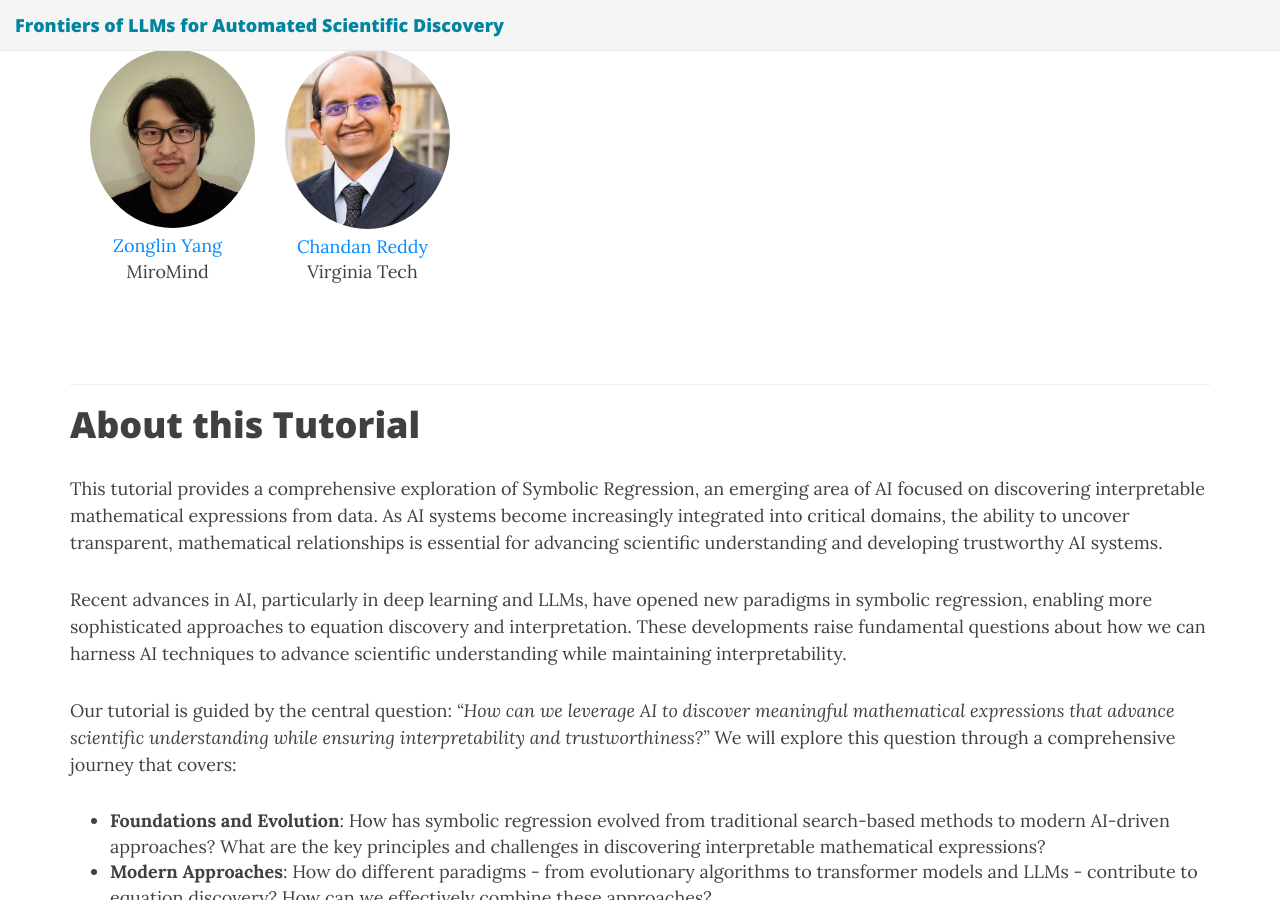
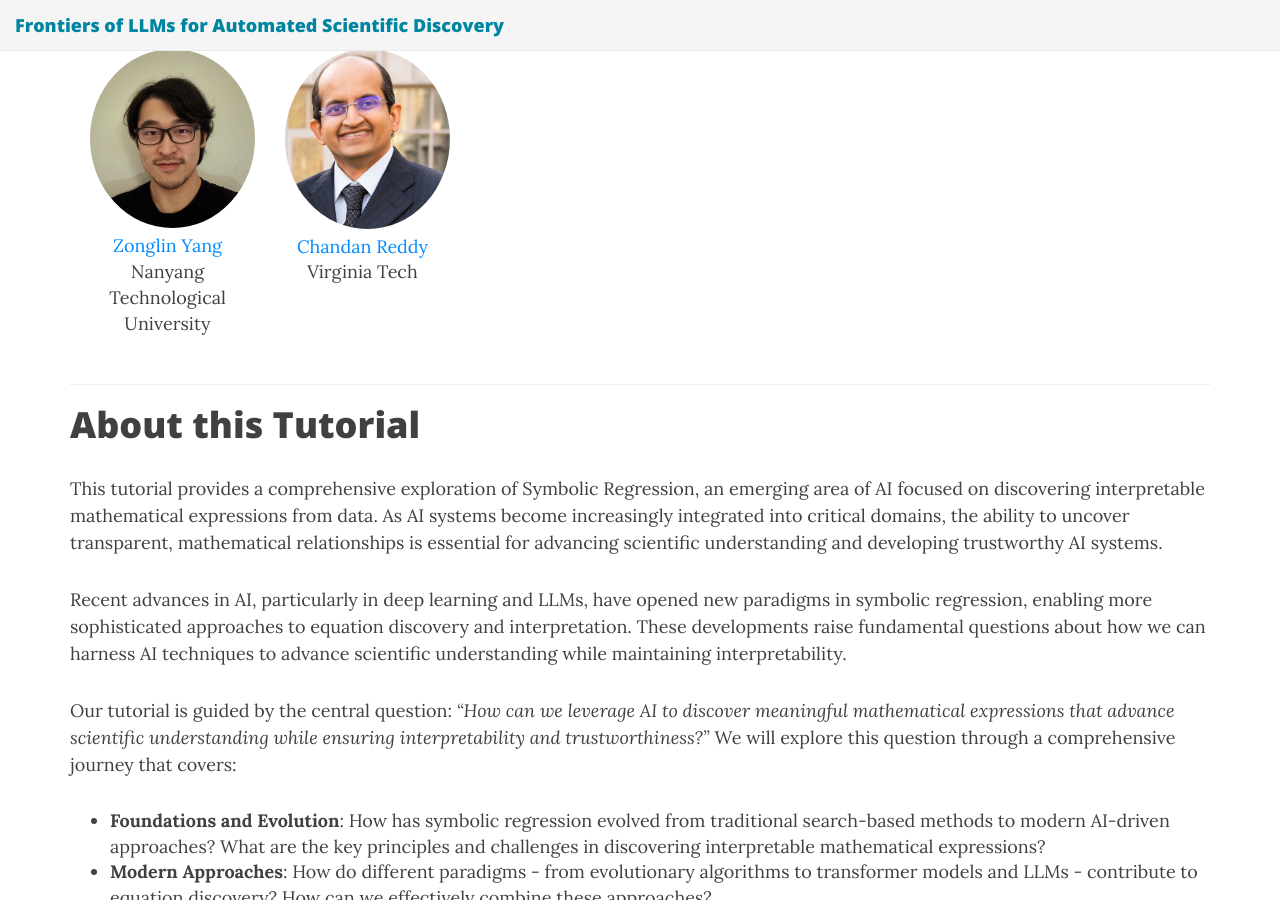
Before and after one commit to ZonglinY/llm4sd-aaai-2026, a Jekyll site: the page built from index.md, in a window 1280 px wide and 900 px high, scrolled down 307 px. Built offline with Jekyll 4.4.1, drawn with Linux system fonts in a browser that asks for light colours; nearby versions of some CDN libraries.

Commit message:
Update organizers.yml

```diff
--- a/_data/organizers.yml
+++ b/_data/organizers.yml
@@ -1,8 +1,8 @@
 zonglin:
   name: "Zonglin Yang"
   url: "https://zongliny.github.io/"
-  title: "Research Scientist"
-  affiliation: "MiroMind"
+  title: "PhD candidate"
+  affiliation: "Nanyang Technological University"
   img: "zonglin-photo.jpeg"
 chandan:
   name: "Chandan Reddy"
```
